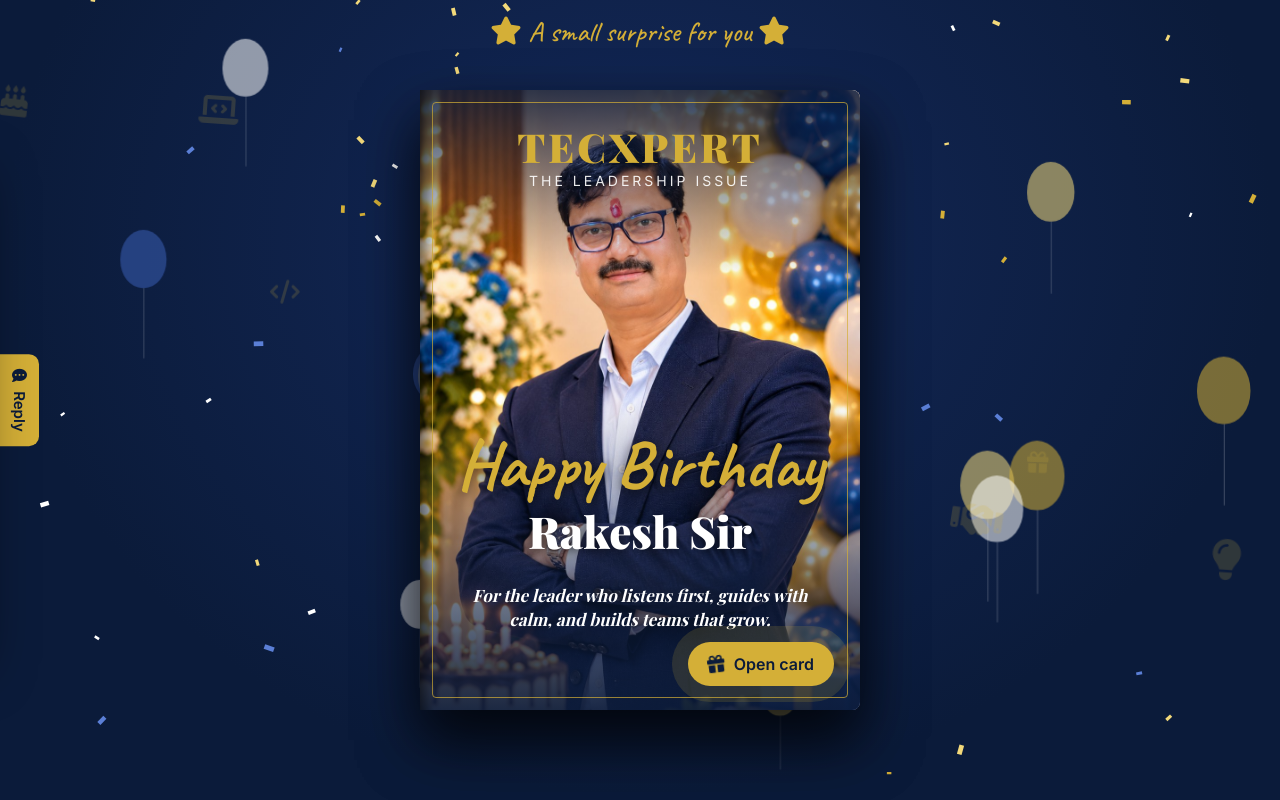
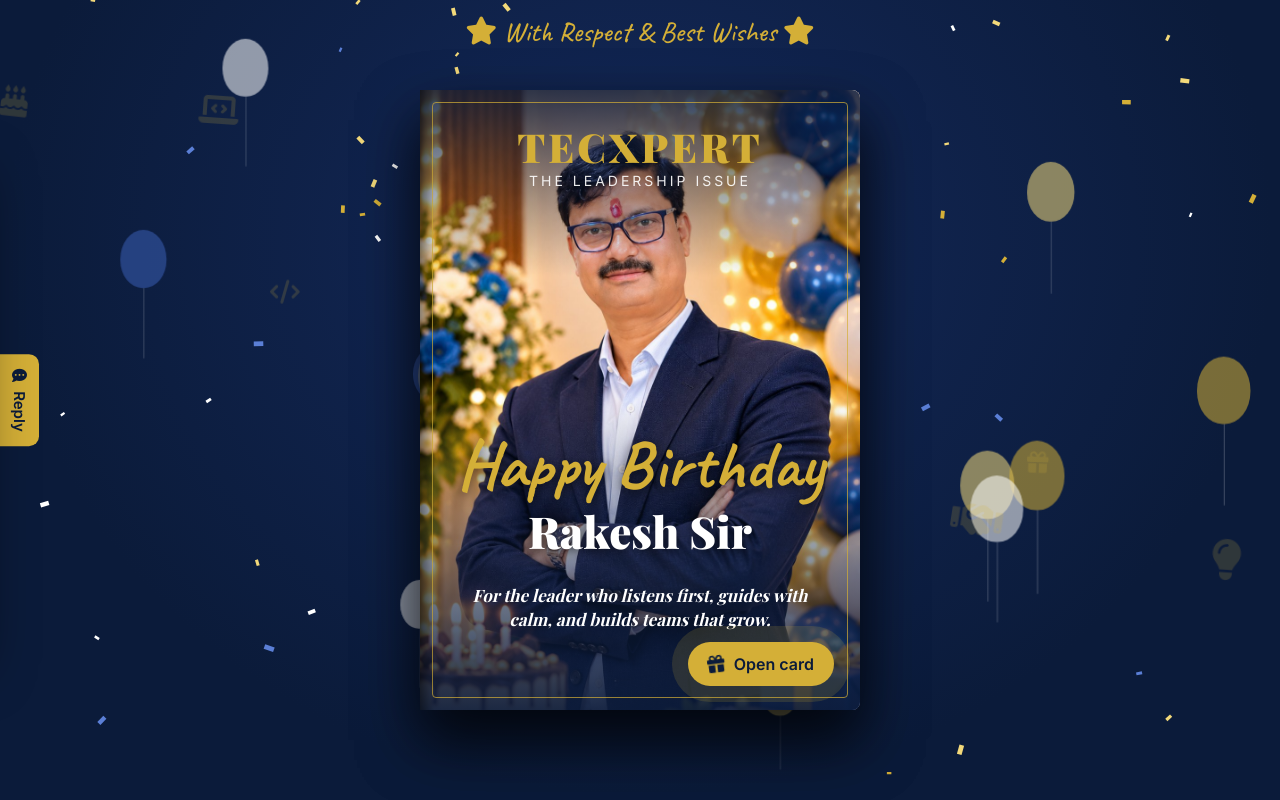
Before and after one commit to mkartheaven/BirthdayWishesTosir, a plain HTML site: page index.html in a window 1280 px wide. Drawn offline with nearby package versions, Linux system fonts and the light colour scheme; a web font is replaced by a local one.

Commit message:
change title

```diff
--- a/index.html
+++ b/index.html
@@ -13,7 +13,7 @@
 </head>
 <body>
 <canvas id="fx"></canvas>
-<div class="top" id="top"><i class="fa-solid fa-star"></i> A small surprise for you <i class="fa-solid fa-star"></i></div>
+<div class="top" id="top"><i class="fa-solid fa-star"></i> With Respect & Best Wishes <i class="fa-solid fa-star"></i></div>
 
 <main class="stage">
   <div class="book" id="book">
```
